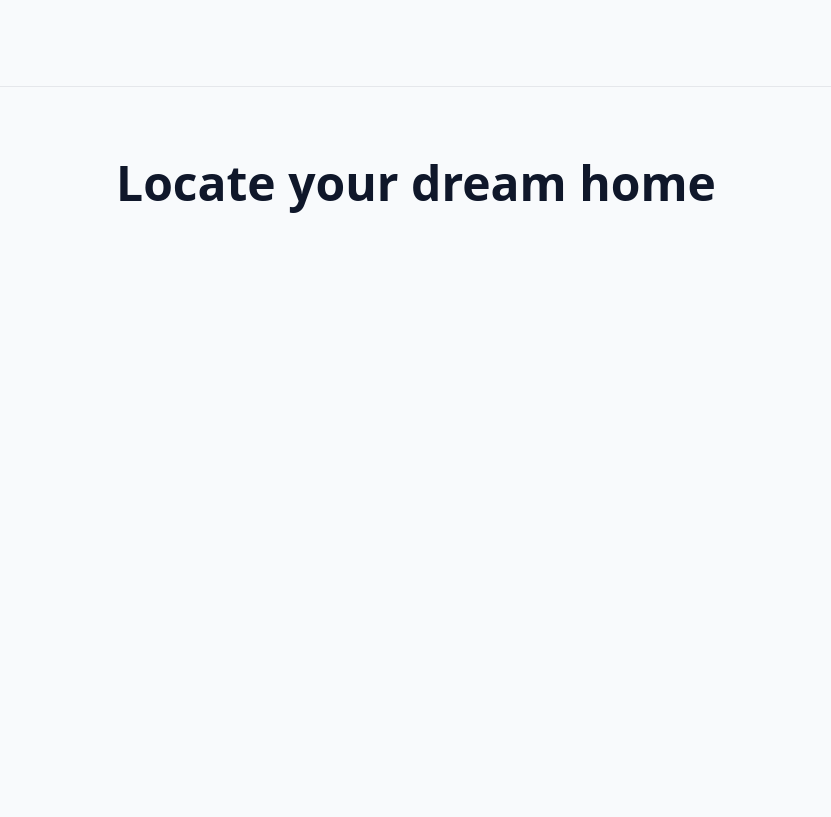
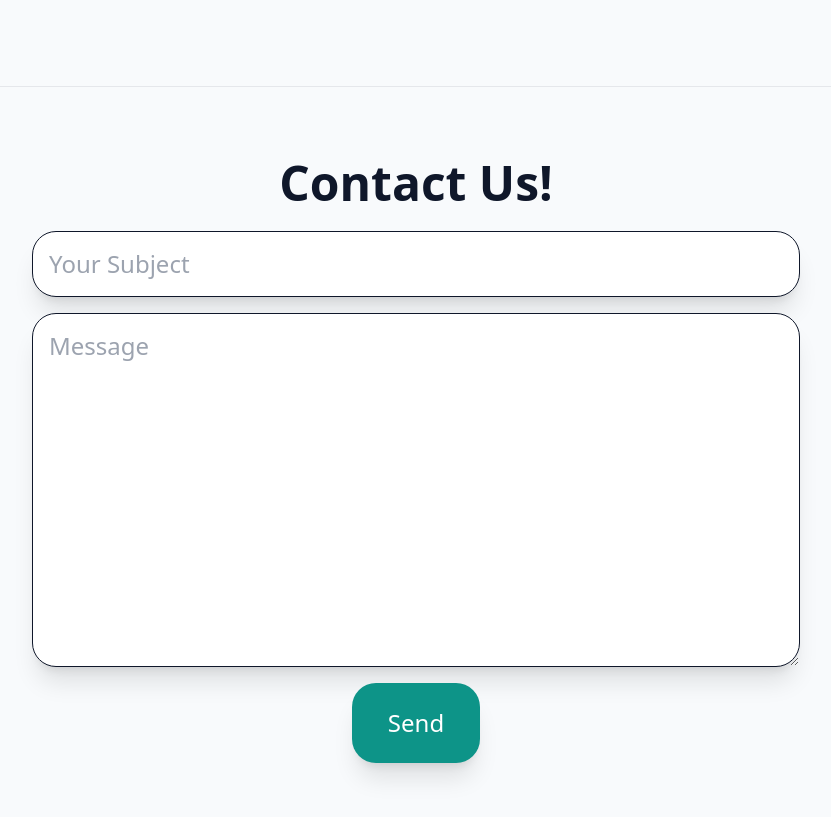
Before and after one commit to jtm2021/Smart-Homes, a website: page build/index.html in a window 1280 px wide. Shown: the part 1920-2737 px from the top of the page, without its empty margins (224-1055 px from the left). Before the commit the page ends 2223 px from the top, so only its background shows below. Drawn offline with Linux system fonts and the light colour scheme.

Commit message:
Add contact form

```diff
--- a/build/index.html
+++ b/build/index.html
@@ -65,7 +65,7 @@
 
         <hr class="mx-auto bg-black dark:bg-white">
 
-        <section id="faqs" class="p-6 my-12">
+        <section id="faqs" class="p-6 my-12 scroll-mt-20">
             <h2 class="text-4xl font-bold text-center sm:text-5xl mb-6 text-slate-900 dark:text-white">
                 Frequently Asked Questions
             </h2>
@@ -99,10 +99,15 @@
 
         <hr class="mx-auto bg-black dark:bg-white">
 
-        <section id="homes" class="p-6 my-12">
+        <section id="contact" class="p-6 my-12 scroll-mt-20">
             <h2 class="text-4xl font-bold text-center sm:text-5xl mb-6 text-slate-900 dark:text-white">
-                Locate your dream home
+                Contact Us!
             </h2>
+            <form action="" class="max-w-3xl mx-auto sm:text-2xl flex flex-col items-left gap-4">
+                <input type="text" name="subject" id="subject" required minlength="3" maxlength="60" placeholder="Your Subject" class="border border-solid border-slate-900 dark:border-gray-100 bg-white dark:bg-black py-4 px-4 rounded-3xl shadow-xl">
+                <textarea name="message" id="message" required minlength="3" maxlength="300" placeholder="Message" cols="30" rows="10" class="border border-solid border-slate-900 dark:border-gray-100 bg-white dark:bg-black py-4 px-4 rounded-3xl shadow-xl"></textarea>
+                <button type="submit" class="bg-teal-600 dark:bg-black text-white py-6 px-2 rounded-3xl shadow-xl sm:mx-80 ">Send</button>
+            </form>
         </section>
 
     </main>
```
Also changed, not shown: build/css/style.css.
